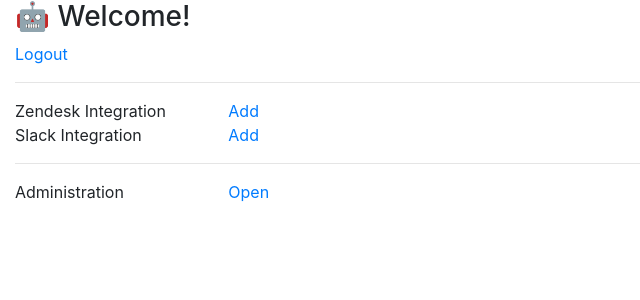
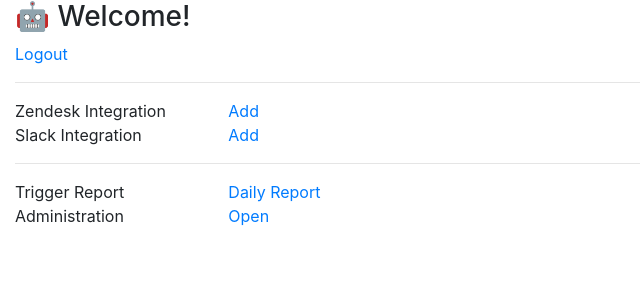
Before and after one commit to uktrade/django-zenslackchat, a Django app: page / in a window 1280 px wide. Shown: the top 300 px of the page, without its empty margins (0-640 px from the left). Run offline with Django 3.2, Linux system fonts and the light colour scheme; the visitor is signed in with stand-in values (Sample User, id 1); parts of the project's set-up code (start-up, migrations or seed data) failed here and were passed over; some libraries are stand-ins or nearby versions.

Commit message:
Add in ability to trigger daily report to aid in testing

```diff
--- a/webapp/settings.py
+++ b/webapp/settings.py
@@ -153,6 +153,7 @@
 
 WSGI_APPLICATION = 'webapp.wsgi.application'
 
+MESSAGE_STORAGE = 'django.contrib.messages.storage.session.SessionStorage'
 
 # Database
 # https://docs.djangoproject.com/en/3.1/ref/settings/#databases
--- a/zenslackchat/templates/base.html
+++ b/zenslackchat/templates/base.html
@@ -8,6 +8,16 @@
 </head>
 <body>
   <div class="container-fluid">
+  {% if messages %}
+    {% for message in messages %}
+    <div class="row">
+      <div class="col-sm-12">
+        <span class="alert {% if message.tags %}alert-{{ message.tags }}{% endif %}" role="alert">{{ message }}</span>
+      </div>
+    </div>
+    {% endfor %}
+  {% endif %}
+
   {% block content %}{% endblock %}
   </div>
 </body>
--- a/zenslackchat/templates/zenslackchat/index.html
+++ b/zenslackchat/templates/zenslackchat/index.html
@@ -46,6 +46,14 @@
 </div>
 <div class="row">
   <div class="col-sm-2">
+    Trigger Report
+  </div>
+  <div class="col-sm-10">
+    <a id="trigger_daily_report" href="{% url 'daily_report' %}" target="_blank">Daily Report</a>
+  </div>
+</div>
+<div class="row">
+  <div class="col-sm-2">
     Administration
   </div>
   <div class="col-sm-10">
--- a/zenslackchat/urls.py
+++ b/zenslackchat/urls.py
@@ -22,4 +22,10 @@
         zendesk_webhook_view.WebHook.as_view(),
         name='slack_events'
     ),
+
+    path(
+        'trigger/report/daily',
+        views.trigger_daily_report,
+        name='daily_report'
+    ),
 ]
--- a/zenslackchat/views.py
+++ b/zenslackchat/views.py
@@ -7,11 +7,15 @@
 from django.template import loader
 from django.http import HttpResponse
 from rest_framework import status
+from django.contrib import messages
+from django.shortcuts import redirect
 from rest_framework.response import Response
 from django.contrib.auth.decorators import login_required
 
+from webapp.celery import run_daily_summary
 from zenslackchat.models import SlackApp
 from zenslackchat.models import ZendeskApp
+
 
 
 def slack_oauth(request):
@@ -97,6 +101,26 @@
 
 
 @login_required
+def trigger_daily_report(request):
+    """Helper to trigger the daily report to aid in testing it works.
+
+    Otherwise you would need to connect into the running instance and do it
+    from the django shell.
+
+    """
+    log = logging.getLogger(__name__)
+
+    log.info("Scheduling the daily report to run now...")
+    run_daily_summary.delay()
+
+    msg = "Daily report scheduled."
+    log.info(msg)
+    messages.success(request, msg)
+
+    return redirect('/')
+
+
+@login_required
 def index(request):
     """A page Pingdom can log-in to test site uptime and DB readiness.
     """
```
